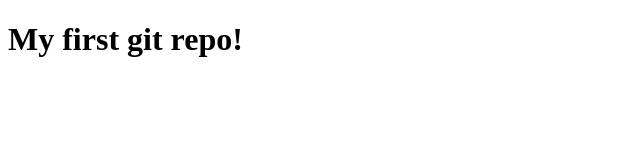
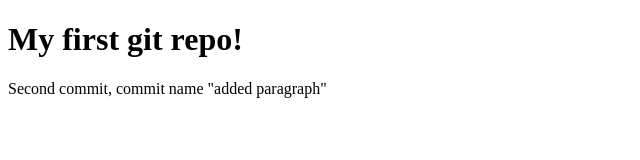
Before and after one commit to bananive/Test-repo, a plain HTML site: page index.html in a window 1280 px wide. Shown: the whole page, without its empty margins (0-640 px from the left). Drawn offline with Linux system fonts and the light colour scheme.

Commit message:
added paragraph

```diff
--- a/index.html
+++ b/index.html
@@ -8,5 +8,9 @@
 </head>
 <body>
     <h1>My first git repo!</h1>
+
+    <p>Second commit,
+        commit name "added paragraph"
+    </p>
 </body>
 </html>
```
